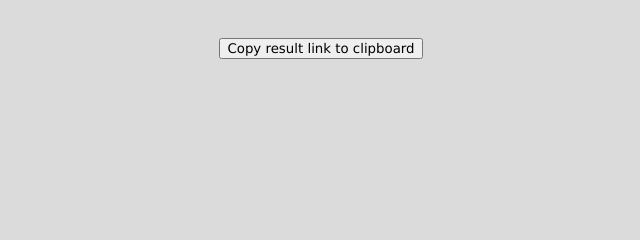
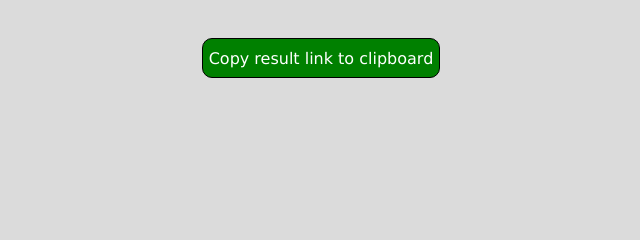
Before and after one commit to PaulHaeussler/Enhanced_Kinklist, a Python web app: template templates/results.html in a window 1280 px wide. Shown: the part 164-404 px from the top of the page, without its empty margins (319-959 px from the left). Run offline with Jinja, Linux system fonts and the light colour scheme; the template is opened without the code that fills it, so the values that code supplies are empty.

Commit message:
more prominent share button

```diff
--- a/static/style.css
+++ b/static/style.css
@@ -376,6 +376,15 @@ input.meta {
     min-width: 200px;
 }
 
+#btn_copy {
+    background: green;
+    border-radius: 10px;
+    border: 1px solid black;
+    color: white;
+    height: 40px;
+    font-size: 16px;
+}
+
 @media all and (max-width: 1100px)
 {
     #results_container {
@@ -433,6 +442,7 @@ input.meta {
         grid-column: 1 / 5;
     }
 
+
     #results_container {
         grid-template-columns: 1fr 1fr 1fr;
     }
```
